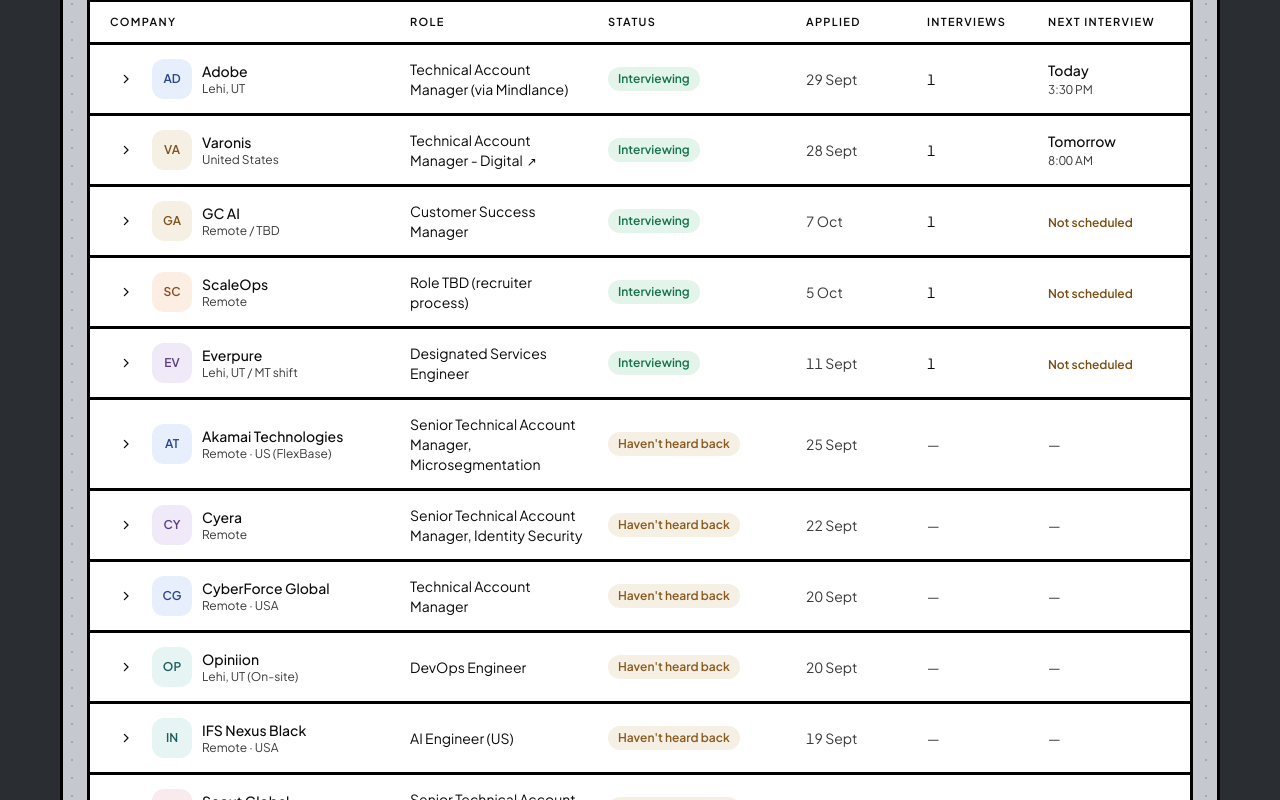
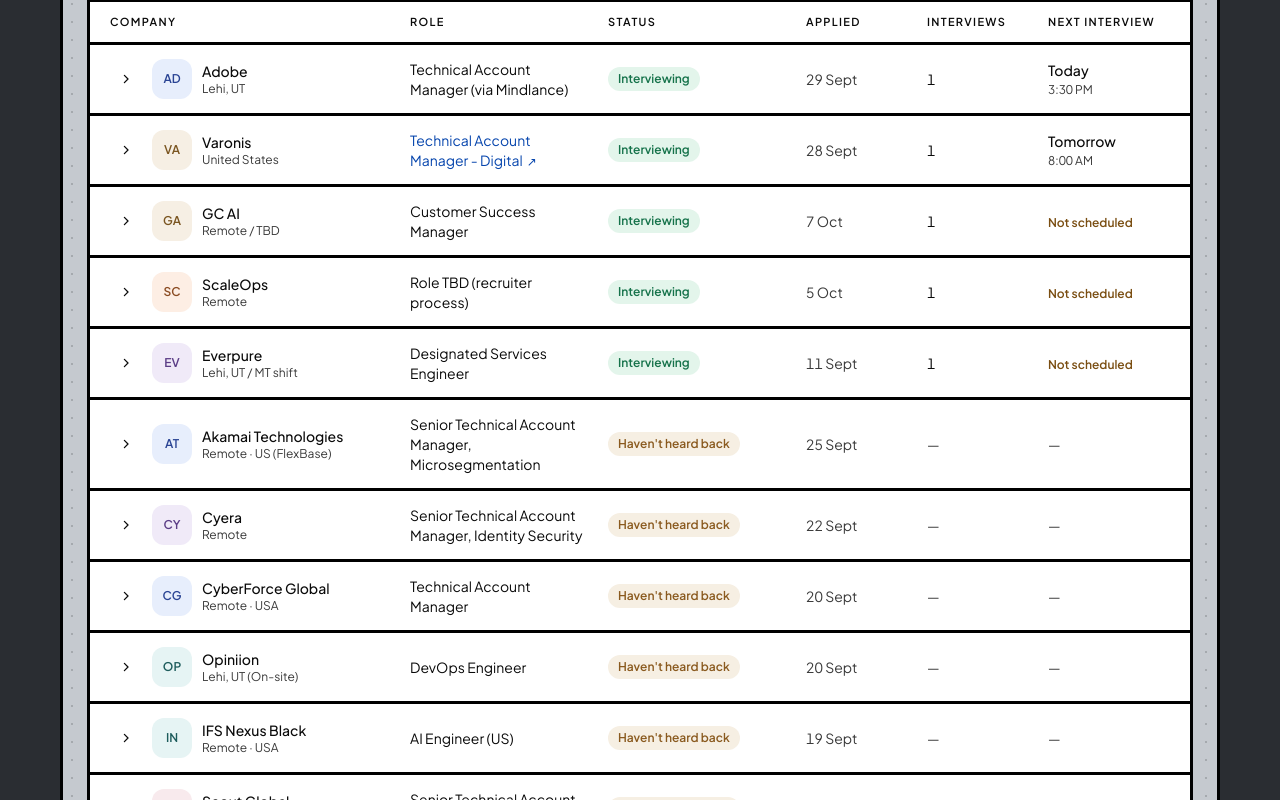
Before and after one commit to LEED337/job-status-board, a React (Vite) app: page / in a window 1280 px wide. Shown: the part 900-1700 px from the top of the page. Built offline with nearby package versions, Linux system fonts and the light colour scheme.

Commit message:
Make linked role titles a high-contrast blue.
Job links were near-black because they used text-ink, which the card styles force with !important. Use #0645ad, darken to #053a91 on hover, and keep unlinked titles on their current color.

Co-authored-by: Lee <LEED337@users.noreply.github.com>

```diff
--- a/src/components/RoleTitle.tsx
+++ b/src/components/RoleTitle.tsx
@@ -5,6 +5,15 @@ type RoleTitleProps = {
   jobUrl?: string;
   className?: string;
 };
+
+/** Drop classes the card CSS forces to near-black with !important, so the link color wins. */
+function withoutInkOverride(className?: string) {
+  if (!className) return undefined;
+  const kept = className
+    .split(/\s+/)
+    .filter((token) => token && !token.includes("text-ink") && !token.includes("text-muted"));
+  return kept.length > 0 ? kept.join(" ") : undefined;
+}
 
 export function RoleTitle({ role, jobUrl, className }: RoleTitleProps) {
   if (!jobUrl) {
@@ -18,8 +27,8 @@ export function RoleTitle({ role, jobUrl, className }: RoleTitleProps) {
       rel="noopener noreferrer"
       title={jobUrl}
       className={cx(
-        "text-ink underline-offset-[3px] decoration-black/70 hover:underline focus-visible:underline",
-        className,
+        "text-[#0645ad] underline-offset-[3px] hover:text-[#053a91] hover:underline focus-visible:underline",
+        withoutInkOverride(className),
       )}
     >
       {role}
```
